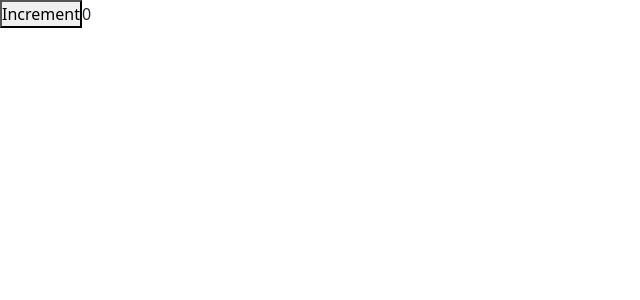
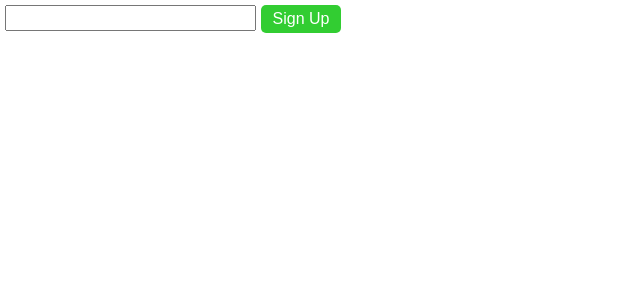
Before and after one commit to Muhammad-Riyead-Rahman/react-with-anis, a React (Create React App) app: page / in a window 1280 px wide. Shown: the top 300 px of the page, without its empty margins (0-640 px from the left). Built offline with nearby package versions, Linux system fonts and the light colour scheme.

Commit message:
event handler

```diff
--- a/src/App.js
+++ b/src/App.js
@@ -1,9 +1,9 @@
-import BINDING_EVENT_HANDLER from './components/BINDING_EVENT_HANDLER'
+import EVENT_HANDLING_CLASS from './components/EVENT_HANDLING_CLASS';
 
 function App() {
   return (
     <div>
-      <BINDING_EVENT_HANDLER />
+      <EVENT_HANDLING_CLASS />
     </div>
     )
 }
--- /dev/null
+++ b/src/components/EVENT_HANDLING_CLASS/index.js
@@ -0,0 +1,44 @@
+import React, { Component } from 'react'
+import './style.css'
+
+export class EVENT_HANDLING_CLASS extends Component {
+
+    constructor(props) {
+        super(props)
+
+        this.state = {
+             searchValue : ''
+        }
+    }
+
+
+    handleOnChange = (e) => {
+        console.log(e.target.value)
+        this.setState({
+            searchValue : e.target.value
+        }, () => {
+            console.log("Inside setState : "+this.state.searchValue)
+        })
+        console.log("Outside setState : "+this.state.searchValue)
+    }
+
+
+    handleSignUpClick = () =>{
+        console.log("sign up is clicked")
+    }
+
+
+    render() {
+        const { searchValue } = this.state;
+
+        return (
+            <div>
+                <input type="text" value={searchValue} onChange={this.handleOnChange} />
+                <button onClick={this.handleSignUpClick}>Sign Up</button>
+                <p>{searchValue}</p>
+            </div>
+        )
+    }
+}
+
+export default EVENT_HANDLING_CLASS
--- /dev/null
+++ b/src/components/EVENT_HANDLING_CLASS/style.css
@@ -0,0 +1,20 @@
+button{
+    padding: 5px;
+    border: none;
+    border-radius: 5px;
+    background: limegreen;
+    color: white;
+    margin-right: 10px;
+    font-size: 1rem;
+    width: 80px;
+}
+
+input{
+    margin: 5px;
+    font-size: 1.2rem;
+}
+
+p{
+    color: red;
+    font-weight: bold;
+}
--- a/src/index.js
+++ b/src/index.js
@@ -1,7 +1,7 @@
 // import React from 'react';
 import ReactDOM from "react-dom/client";
 import App from "./App.js";
-import 'bootstrap/dist/css/bootstrap.min.css';
+
 
 const root = ReactDOM.createRoot(document.getElementById("root"));
 root.render(<App />);
```
Also changed, not shown: src/components/ReactCreateElement.js (+7 -4 lines).
